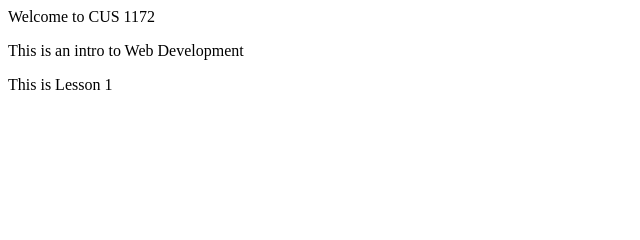
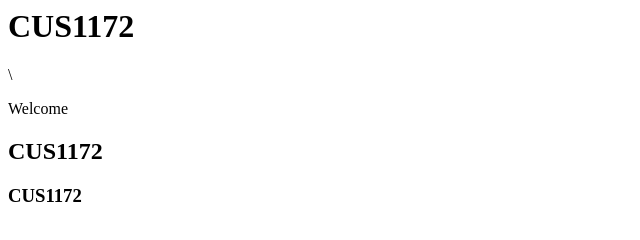
Before and after one commit to Marianna2028/CUS1172-MariannaRegina, a plain HTML site: page milestones/index.html in a window 1280 px wide. Shown: the whole page, without its empty margins (0-640 px from the left). Drawn offline with Linux system fonts and the light colour scheme.

Commit message:
Update index.html

```diff
--- a/milestones/index.html
+++ b/milestones/index.html
@@ -1,10 +1,17 @@
 <html>
-  <body>
-    <p> Welcome to CUS 1172  </p>
+    <head>
+        <title>
+            CUS1172
+        </title>
 
-    <p> This is an intro to Web Development </p>
 
-    <p> This is Lesson 1   </p>
+    </head>
 
-  </body>
+    <body>
+        <h1>CUS1172</h1>\
+        <p>Welcome</p>
+        <h2>CUS1172</h2>
+        <h3>CUS1172</h3>
+
+    </body>
 </html>
```
